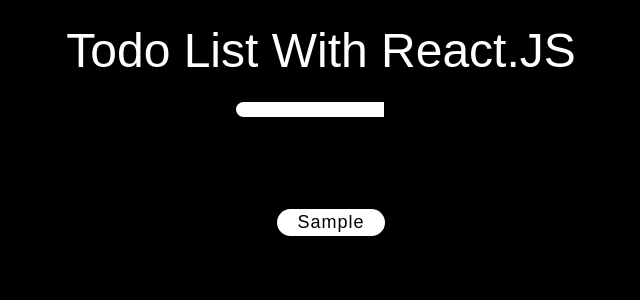
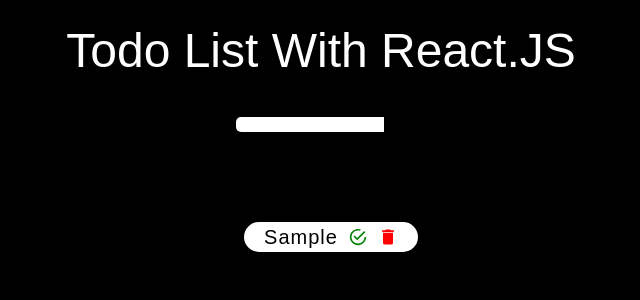
Before and after one commit to Muhammadhassanlashkarwala/practice-react-js, a React (Vite) app: page / in a window 1280 px wide. Both pictures are taken after typing "Sample" into the empty fields and a click on the button "Add Task". Shown: the top 300 px of the page, without its empty margins (319-959 px from the left). Built offline with nearby package versions, Linux system fonts and the light colour scheme.

Commit message:
todo add

```diff
--- a/src/Projects/Todo/Todo.css
+++ b/src/Projects/Todo/Todo.css
@@ -10,12 +10,12 @@
     text-align: center;
 }
 .todo-input{
-    border-bottom-left-radius: 25px;
-    border-top-left-radius: 25px;
+    border-bottom-left-radius: 5px;
+    border-top-left-radius: 5px;
 }
 .todo-btn{
-    border-bottom-right-radius: 25px;
-    border-top-right-radius: 25px;
+    border-bottom-right-radius: 5px;
+    border-top-right-radius: 5px;
 }
 .header,
 .form,
@@ -43,6 +43,7 @@
 .unOrderList{
     display: flex;
     gap: 10px;
+    width: 100%;
     justify-content: center;
     align-items: center;
     flex-direction: column;
@@ -53,3 +54,9 @@
     background: white;
    color: black;
 }
+.list{
+    display: flex;
+    gap: 10px;
+    font-size: 2rem;
+    /* width: 100%; */
+}
--- a/src/Projects/Todo/Todo.jsx
+++ b/src/Projects/Todo/Todo.jsx
@@ -1,5 +1,8 @@
 import { useState } from "react";
 import "./Todo.css";
+import { IoMdCheckmarkCircleOutline } from "react-icons/io";
+import { MdDelete } from "react-icons/md";
+
 
 export const Todo = () => {
     const [inputValue, setInputValue] = useState("")
@@ -22,11 +25,18 @@
 
       setInputValue("");
     };
+
+    // Date and Time
+ const now = new Date();
+ const formattedDate = now.toLocaleDateString();
+ const formattedTime = now.toLocaleTimeString();
+
 return(
  <>
  <section className="todo-container">
     <header>
     <h1 className="text-white text-center">Todo List With React.JS</h1>
+    <h2 className="text-white text-center mb-12 text-5xl">{formattedDate} - {formattedTime}</h2>
     </header>
  </section>
  <section className="form">
@@ -44,8 +54,16 @@
         {
         task.map((curTask, index)=> {
            return(
-            <li className="text-5xl" key={index}>
-            <span className="">{curTask}</span>
+            <li className="list py-2 px-4" key={index}>
+            <span>
+                {curTask}
+            </span>
+            <button className="check-btn py-2 pl-4">
+            <IoMdCheckmarkCircleOutline color="green" />
+            </button>
+            <button className="delete-btn py-2">
+            <MdDelete color="red" />
+            </button>
         </li>
            )
         })
```
